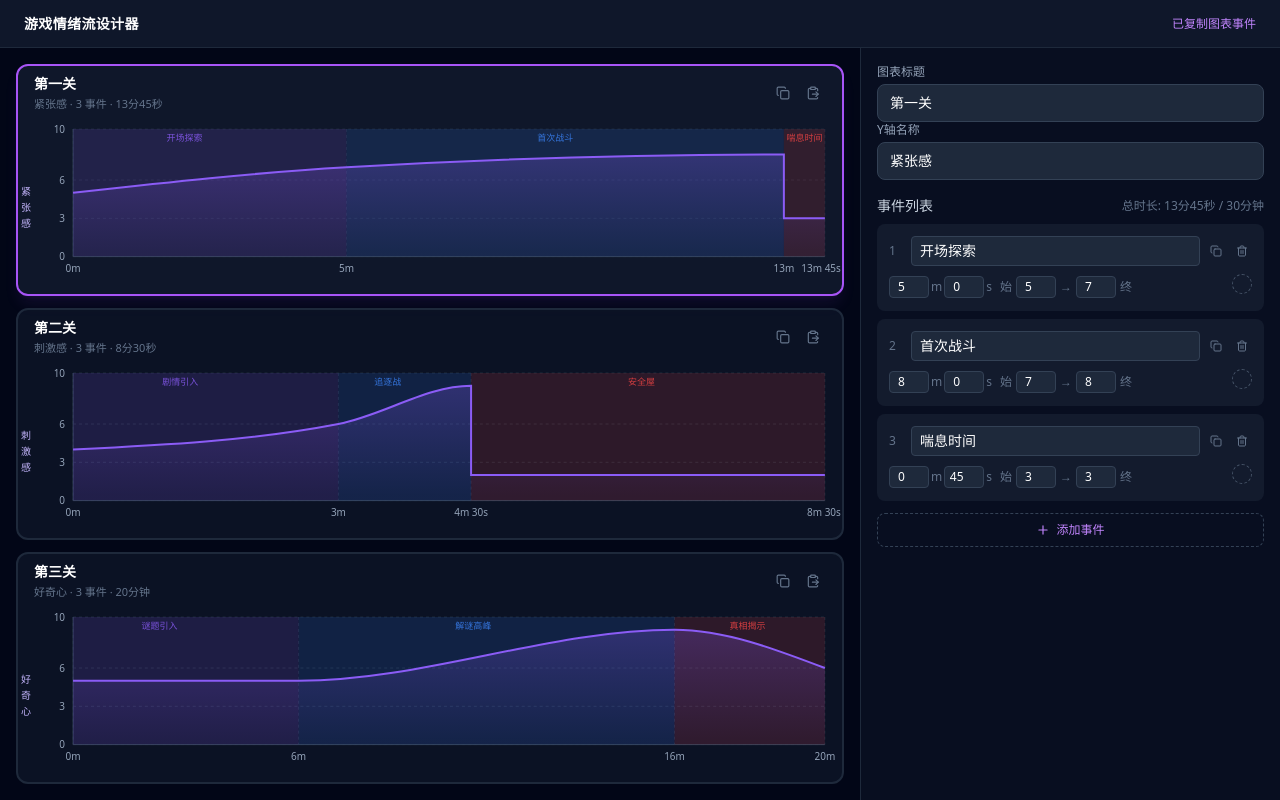
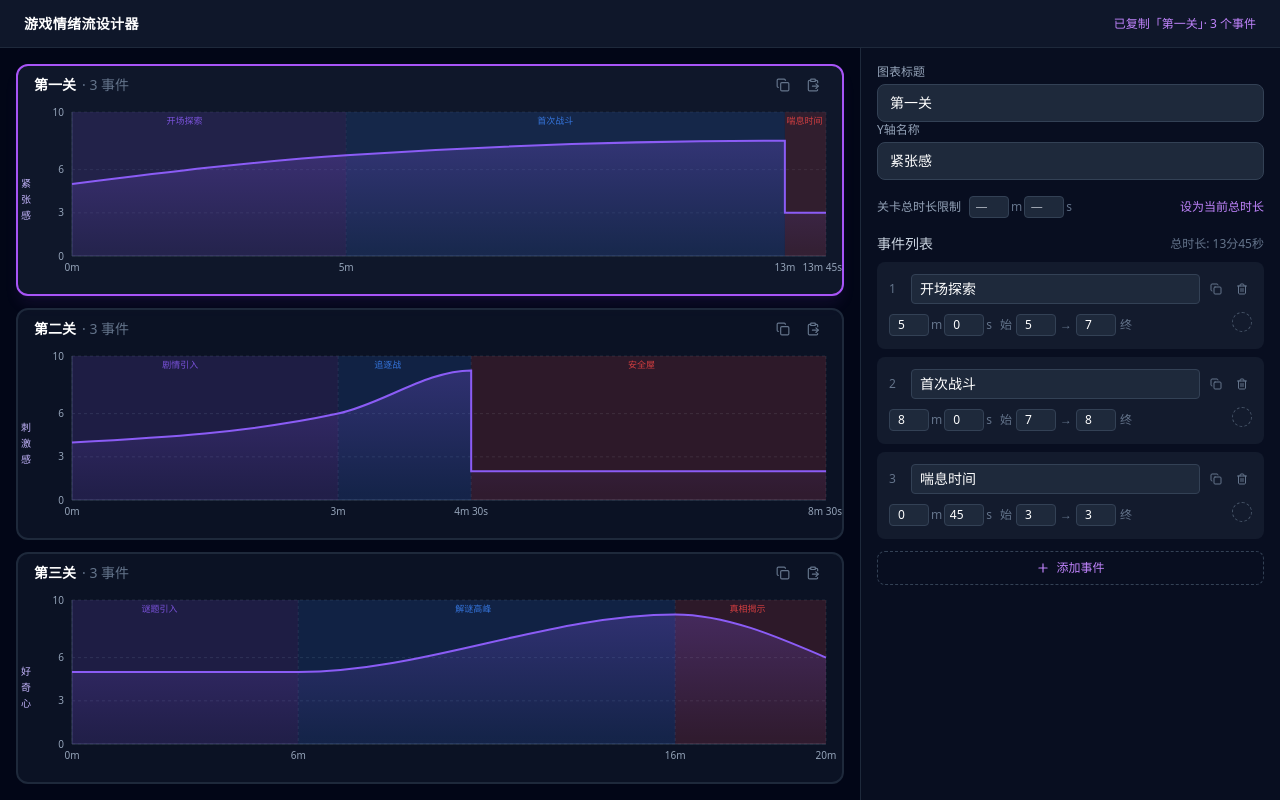
Before and after one commit to Zhou-Tristones/game-level-flow-curve, a React (Vite) app: page / in a window 1280 px wide. Both pictures are taken after a click on the button 813 px from the left and 93 px from the top of the page. Built offline with nearby package versions, Linux system fonts and the light colour scheme; the HTML template or start-up script is replaced by a standard one.

Commit message:
增添可以自定义关卡总限制时长的功能

```diff
--- a/src/App.tsx
+++ b/src/App.tsx
@@ -9,7 +9,7 @@ export default function App() {
 
   return (
     <div className="h-screen bg-slate-950 text-white flex flex-col overflow-hidden">
-      <TopBar chartClipboard={!!m.clipboard} eventClipboard={!!m.eventClipboard} />
+      <TopBar chartClipboard={m.clipboardInfo} eventClipboard={m.eventClipboardInfo} />
 
       <div className="flex-1 flex overflow-hidden">
         {/* 左侧：三个预设图表 */}
@@ -23,7 +23,6 @@ export default function App() {
               onSelect={() => m.selectChart(chart.id)}
               onCopy={() => m.copyEvents(chart.id)}
               onPaste={() => m.pasteEvents(chart.id)}
-              durationDisplay={formatTotalDuration(chart.events)}
               isOverLimit={m.isOverLimit(chart.id)}
             />
           ))}
@@ -36,12 +35,15 @@ export default function App() {
             isOverLimit={m.isOverLimit(m.selectedChartId)}
             durationDisplay={formatTotalDuration(m.selectedChart.events)}
             hasEventClipboard={!!m.eventClipboard}
+            overLimitEventIds={m.getOverLimitEventIds(m.selectedChartId)}
             onUpdateChartMeta={m.updateChartMeta}
             onUpdateEvent={m.updateEvent}
             onRemoveEvent={m.removeEvent}
             onAddEvent={m.addEvent}
             onCopyEvent={m.copyEvent}
             onPasteEvent={m.pasteEvent}
+            onSetTotalDurationLimit={m.setTotalDurationLimit}
+            onSetTotalDurationToCurrent={m.setTotalDurationToCurrent}
           />
         </div>
       </div>
--- a/src/components/ChartCard.tsx
+++ b/src/components/ChartCard.tsx
@@ -9,7 +9,6 @@ interface ChartCardProps {
   onSelect: () => void;
   onCopy: () => void;
   onPaste: () => void;
-  durationDisplay: string;
   isOverLimit: boolean;
 }
 
@@ -20,7 +19,6 @@ export default function ChartCard({
   onSelect,
   onCopy,
   onPaste,
-  durationDisplay,
   isOverLimit,
 }: ChartCardProps) {
   return (
@@ -33,14 +31,14 @@ export default function ChartCard({
       }`}
     >
       {/* Header */}
-      <div className="flex items-center justify-between px-4 py-2 shrink-0">
-        <div className="min-w-0">
-          <h3 className="text-sm font-semibold text-white truncate">{chart.title}</h3>
-          <p className="text-[11px] text-slate-500 mt-0.5">
-            {chart.yAxisName} · {chart.events.length} 事件 · {durationDisplay}
-            {isOverLimit && <span className="text-red-400 ml-1">超限</span>}
-          </p>
-        </div>
+      <div className="flex items-center justify-between px-4 py-1.5 shrink-0">
+        <h3 className="text-sm font-semibold text-white truncate min-w-0">
+          {chart.title}
+          <span className="font-normal text-slate-500 ml-1.5">
+            · {chart.events.length} 事件
+          </span>
+          {isOverLimit && <span className="text-red-400 ml-1.5 text-xs font-normal">超限</span>}
+        </h3>
         <div className="flex gap-1 shrink-0 ml-2" onClick={e => e.stopPropagation()}>
           <button
             onClick={onCopy}
--- a/src/components/EditingPanel.tsx
+++ b/src/components/EditingPanel.tsx
@@ -6,12 +6,15 @@ interface EditingPanelProps {
   isOverLimit: boolean;
   durationDisplay: string;
   hasEventClipboard: boolean;
+  overLimitEventIds: Set<string>;
   onUpdateChartMeta: (chartId: string, field: 'title' | 'yAxisName', value: string) => void;
   onUpdateEvent: (chartId: string, eventId: string, field: keyof GameEvent, value: string | number) => void;
   onRemoveEvent: (chartId: string, eventId: string) => void;
   onAddEvent: (chartId: string) => void;
   onCopyEvent: (chartId: string, eventId: string) => void;
   onPasteEvent: (chartId: string, targetEventId?: string) => void;
+  onSetTotalDurationLimit: (chartId: string, limit: number | undefined) => void;
+  onSetTotalDurationToCurrent: (chartId: string) => void;
 }
 
 export default function EditingPanel({
@@ -19,12 +22,15 @@ export default function EditingPanel({
   isOverLimit,
   durationDisplay,
   hasEventClipboard,
+  overLimitEventIds,
   onUpdateChartMeta,
   onUpdateEvent,
   onRemoveEvent,
   onAddEvent,
   onCopyEvent,
   onPasteEvent,
+  onSetTotalDurationLimit,
+  onSetTotalDurationToCurrent,
 }: EditingPanelProps) {
   return (
     <div className="space-y-4">
@@ -49,12 +55,68 @@ export default function EditingPanel({
         </label>
       </div>
 
+      {/* 总时长限制 */}
+      <div className="space-y-2">
+        <div className="flex items-center gap-2">
+          <span className="text-xs text-slate-400 shrink-0">关卡总时长限制</span>
+          <div className="flex gap-0.5 items-center text-xs">
+            <input
+              type="number"
+              min={0}
+              value={chart.totalDurationLimit !== undefined ? Math.floor(chart.totalDurationLimit) : ''}
+              placeholder="—"
+              onChange={(e) => {
+                const v = e.target.value;
+                const m = v === '' ? 0 : (parseInt(v, 10) || 0);
+                const prev = chart.totalDurationLimit ?? 0;
+                const s = Math.round((prev - Math.floor(prev)) * 60);
+                onSetTotalDurationLimit(chart.id, m + s / 60);
+              }}
+              className="w-10 bg-slate-800 border border-slate-700 rounded px-1 py-0.5 text-white text-xs text-center focus:outline-none focus:border-purple-500 transition-colors"
+            />
+            <span className="text-slate-500">m</span>
+            <input
+              type="number"
+              min={0}
+              max={59}
+              value={chart.totalDurationLimit !== undefined ? Math.round((chart.totalDurationLimit - Math.floor(chart.totalDurationLimit)) * 60) : ''}
+              placeholder="—"
+              onChange={(e) => {
+                const v = e.target.value;
+                const s = v === '' ? 0 : (parseInt(v, 10) || 0);
+                const prev = chart.totalDurationLimit ?? 0;
+                const m = Math.floor(prev);
+                onSetTotalDurationLimit(chart.id, m + s / 60);
+              }}
+              className="w-10 bg-slate-800 border border-slate-700 rounded px-1 py-0.5 text-white text-xs text-center focus:outline-none focus:border-purple-500 transition-colors"
+            />
+            <span className="text-slate-500">s</span>
+          </div>
+          <button
+            onClick={() => onSetTotalDurationToCurrent(chart.id)}
+            className="text-xs text-purple-400 hover:text-purple-300 transition-colors ml-auto"
+          >
+            设为当前总时长
+          </button>
+          {chart.totalDurationLimit !== undefined && (
+            <button
+              onClick={() => onSetTotalDurationLimit(chart.id, undefined)}
+              className="text-xs text-slate-500 hover:text-slate-400 transition-colors"
+            >
+              清除
+            </button>
+          )}
+        </div>
+      </div>
+
       <EventTable
         chartId={chart.id}
         events={chart.events}
         isOverLimit={isOverLimit}
         durationDisplay={durationDisplay}
         hasEventClipboard={hasEventClipboard}
+        totalDurationLimit={chart.totalDurationLimit}
+        overLimitEventIds={overLimitEventIds}
         onUpdateEvent={onUpdateEvent}
         onRemoveEvent={onRemoveEvent}
         onAddEvent={onAddEvent}
--- a/src/components/EventTable.tsx
+++ b/src/components/EventTable.tsx
@@ -52,6 +52,8 @@ interface EventTableProps {
   isOverLimit: boolean;
   durationDisplay: string;
   hasEventClipboard: boolean;
+  totalDurationLimit?: number;
+  overLimitEventIds: Set<string>;
   onUpdateEvent: (chartId: string, eventId: string, field: keyof GameEvent, value: string | number) => void;
   onRemoveEvent: (chartId: string, eventId: string) => void;
   onAddEvent: (chartId: string) => void;
@@ -65,6 +67,8 @@ export default function EventTable({
   isOverLimit,
   durationDisplay,
   hasEventClipboard,
+  totalDurationLimit,
+  overLimitEventIds,
   onUpdateEvent,
   onRemoveEvent,
   onAddEvent,
@@ -76,22 +80,27 @@ export default function EventTable({
       <div className="flex items-center justify-between mb-2">
         <h3 className="text-sm font-medium text-slate-300">事件列表</h3>
         <span className={`text-xs ${isOverLimit ? 'text-red-400' : 'text-slate-500'}`}>
-          总时长: {durationDisplay} / 30分钟
+          总时长: {durationDisplay}
         </span>
       </div>
 
       <div className="space-y-2">
         {events.map((event, index) => {
           const defaultEnd = event.endValue === undefined;
+          const eventOverLimit = totalDurationLimit !== undefined && overLimitEventIds.has(event.id);
           return (
-            <div key={event.id} className="bg-slate-800/50 rounded-lg p-3 space-y-2">
+            <div key={event.id} className={`rounded-lg p-3 space-y-2 ${
+              eventOverLimit ? 'bg-red-900/20 border border-red-500/30' : 'bg-slate-800/50'
+            }`}>
               <div className="flex items-center gap-1.5">
-                <span className="text-xs text-slate-500 w-4">{index + 1}</span>
+                <span className={`text-xs w-4 ${eventOverLimit ? 'text-red-400' : 'text-slate-500'}`}>{index + 1}</span>
                 <input
                   type="text"
                   value={event.name}
                   onChange={(e) => onUpdateEvent(chartId, event.id, 'name', e.target.value)}
-                  className="flex-1 bg-slate-800 border border-slate-700 rounded px-2 py-1 text-white text-sm focus:outline-none focus:border-purple-500 transition-colors"
+                  className={`flex-1 bg-slate-800 border rounded px-2 py-1 text-white text-sm focus:outline-none focus:border-purple-500 transition-colors ${
+                    eventOverLimit ? 'border-red-500 text-red-300' : 'border-slate-700'
+                  }`}
                   placeholder="事件名"
                 />
                 <button
@@ -131,7 +140,7 @@ export default function EventTable({
                     value={event.durationMin}
                     onChange={(e) => onUpdateEvent(chartId, event.id, 'durationMin', e.target.value)}
                     className={`w-10 bg-slate-800 border rounded px-1 py-0.5 text-white text-xs text-center focus:outline-none focus:border-purple-500 transition-colors ${
-                      isOverLimit ? 'border-red-500 text-red-300' : 'border-slate-700'
+                      eventOverLimit ? 'border-red-500 text-red-300' : 'border-slate-700'
                     }`}
                   />
                   <span className="text-slate-500">m</span>
@@ -142,7 +151,7 @@ export default function EventTable({
                     value={event.durationSec}
                     onChange={(e) => onUpdateEvent(chartId, event.id, 'durationSec', e.target.value)}
                     className={`w-10 bg-slate-800 border rounded px-1 py-0.5 text-white text-xs text-center focus:outline-none focus:border-purple-500 transition-colors ${
-                      isOverLimit ? 'border-red-500 text-red-300' : 'border-slate-700'
+                      eventOverLimit ? 'border-red-500 text-red-300' : 'border-slate-700'
                     }`}
                   />
                   <span className="text-slate-500">s</span>
--- a/src/components/TopBar.tsx
+++ b/src/components/TopBar.tsx
@@ -1,6 +1,6 @@
 interface TopBarProps {
-  chartClipboard: boolean;
-  eventClipboard: boolean;
+  chartClipboard: { title: string; count: number } | null;
+  eventClipboard: { name: string; duration: string } | null;
 }
 
 export default function TopBar({ chartClipboard, eventClipboard }: TopBarProps) {
@@ -9,10 +9,14 @@ export default function TopBar({ chartClipboard, eventClipboard }: TopBarProps)
       <h1 className="text-sm font-semibold text-white tracking-wide">游戏情绪流设计器</h1>
       <div className="flex gap-3">
         {chartClipboard && (
-          <span className="text-xs text-purple-400">已复制图表事件</span>
+          <span className="text-xs text-purple-400">
+            已复制「{chartClipboard.title}」· {chartClipboard.count} 个事件
+          </span>
         )}
         {eventClipboard && (
-          <span className="text-xs text-purple-400">已复制单个事件</span>
+          <span className="text-xs text-purple-400">
+            已复制事件「{eventClipboard.name}」{eventClipboard.duration}
+          </span>
         )}
       </div>
     </div>
--- a/src/constants/index.ts
+++ b/src/constants/index.ts
@@ -1,6 +1,5 @@
 import { ChartInstance } from '../types';
 
-export const MAX_DURATION = 30;
 export const CHART_COUNT = 3;
 
 export const COLOR_PRESETS = [
--- a/src/hooks/useChartManager.ts
+++ b/src/hooks/useChartManager.ts
@@ -1,7 +1,7 @@
 import { useState, useCallback } from 'react';
 import { ChartInstance, GameEvent } from '../types';
 import { createDefaultCharts, generateId } from '../constants';
-import { getTotalDuration } from '../utils/curveData';
+import { getTotalDuration, getOverLimitEventIds } from '../utils/curveData';
 
 export interface ChartManager {
   charts: ChartInstance[];
@@ -9,24 +9,31 @@ export interface ChartManager {
   selectChart: (id: string) => void;
   selectedChart: ChartInstance;
   clipboard: GameEvent[] | null;
+  clipboardInfo: { title: string; count: number } | null;
   copyEvents: (chartId: string) => void;
   pasteEvents: (chartId: string) => void;
   eventClipboard: GameEvent | null;
+  eventClipboardInfo: { name: string; duration: string } | null;
   copyEvent: (chartId: string, eventId: string) => void;
   pasteEvent: (chartId: string, targetEventId?: string) => void;
   addEvent: (chartId: string) => void;
   updateEvent: (chartId: string, eventId: string, field: keyof GameEvent, value: string | number) => void;
   removeEvent: (chartId: string, eventId: string) => void;
   updateChartMeta: (chartId: string, field: 'title' | 'yAxisName', value: string) => void;
+  setTotalDurationLimit: (chartId: string, limit: number | undefined) => void;
+  setTotalDurationToCurrent: (chartId: string) => void;
   getDuration: (chartId: string) => number;
   isOverLimit: (chartId: string) => boolean;
+  getOverLimitEventIds: (chartId: string) => Set<string>;
 }
 
 export function useChartManager(): ChartManager {
   const [charts, setCharts] = useState<ChartInstance[]>(() => createDefaultCharts());
   const [selectedChartId, setSelectedChartId] = useState<string>(charts[0].id);
   const [clipboard, setClipboard] = useState<GameEvent[] | null>(null);
+  const [clipboardInfo, setClipboardInfo] = useState<{ title: string; count: number } | null>(null);
   const [eventClipboard, setEventClipboard] = useState<GameEvent | null>(null);
+  const [eventClipboardInfo, setEventClipboardInfo] = useState<{ name: string; duration: string } | null>(null);
 
   const selectedChart = charts.find(c => c.id === selectedChartId) ?? charts[0];
 
@@ -38,6 +45,7 @@ export function useChartManager(): ChartManager {
     const chart = charts.find(c => c.id === chartId);
     if (chart) {
       setClipboard(chart.events.map(e => ({ ...e })));
+      setClipboardInfo({ title: chart.title, count: chart.events.length });
     }
   }, [charts]);
 
@@ -56,7 +64,13 @@ export function useChartManager(): ChartManager {
     const chart = charts.find(c => c.id === chartId);
     if (!chart) return;
     const event = chart.events.find(e => e.id === eventId);
-    if (event) setEventClipboard({ ...event });
+    if (event) {
+      setEventClipboard({ ...event });
+      const m = event.durationMin;
+      const s = event.durationSec;
+      const dur = s > 0 ? `${m}m${s}s` : `${m}m`;
+      setEventClipboardInfo({ name: event.name, duration: dur });
+    }
   }, [charts]);
 
   const pasteEvent = useCallback((chartId: string, targetEventId?: string) => {
@@ -151,8 +165,31 @@ export function useChartManager(): ChartManager {
     return getTotalDuration(chart.events);
   };
 
+  const setTotalDurationLimit = (chartId: string, limit: number | undefined) => {
+    setCharts(prev => prev.map(chart => {
+      if (chart.id !== chartId) return chart;
+      return { ...chart, totalDurationLimit: limit };
+    }));
+  };
+
+  const setTotalDurationToCurrent = (chartId: string) => {
+    setCharts(prev => prev.map(chart => {
+      if (chart.id !== chartId) return chart;
+      const total = getTotalDuration(chart.events);
+      return { ...chart, totalDurationLimit: total };
+    }));
+  };
+
   const isOverLimit = (chartId: string): boolean => {
-    return getDuration(chartId) > 30;
+    const chart = charts.find(c => c.id === chartId);
+    if (!chart || chart.totalDurationLimit === undefined) return false;
+    return getDuration(chartId) > chart.totalDurationLimit;
+  };
+
+  const getOverLimitIds = (chartId: string): Set<string> => {
+    const chart = charts.find(c => c.id === chartId);
+    if (!chart || chart.totalDurationLimit === undefined) return new Set();
+    return getOverLimitEventIds(chart.events, chart.totalDurationLimit);
   };
 
   return {
@@ -161,16 +198,21 @@ export function useChartManager(): ChartManager {
     selectChart,
     selectedChart,
     clipboard,
+    clipboardInfo,
     copyEvents,
     pasteEvents,
     eventClipboard,
+    eventClipboardInfo,
     copyEvent,
     pasteEvent,
     addEvent,
     updateEvent,
     removeEvent,
     updateChartMeta,
+    setTotalDurationLimit,
+    setTotalDurationToCurrent,
     getDuration,
     isOverLimit,
+    getOverLimitEventIds: getOverLimitIds,
   };
 }
--- a/src/types/index.ts
+++ b/src/types/index.ts
@@ -13,6 +13,7 @@ export interface ChartInstance {
   title: string;
   yAxisName: string;
   events: GameEvent[];
+  totalDurationLimit?: number;
 }
 
 export interface CurvePoint {
--- a/src/utils/curveData.ts
+++ b/src/utils/curveData.ts
@@ -66,6 +66,19 @@ export function formatMinutesDisplay(minutes: number): string {
   return `${m}m ${s}s`;
 }
 
+export function getOverLimitEventIds(events: GameEvent[], limitMinutes: number): Set<string> {
+  const ids = new Set<string>();
+  let cumulative = 0;
+  for (const event of events) {
+    const dur = toMinutes(event.durationMin, event.durationSec);
+    if (cumulative + dur > limitMinutes) {
+      ids.add(event.id);
+    }
+    cumulative += dur;
+  }
+  return ids;
+}
+
 export function formatTotalDuration(events: GameEvent[]): string {
   const totalSeconds = events.reduce((sum, e) => {
     return sum + e.durationMin * 60 + e.durationSec;
```
Also changed, not shown: .claude/settings.local.json.
